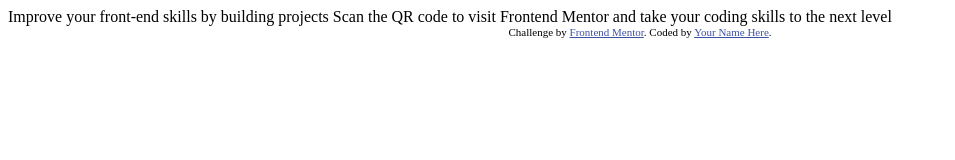
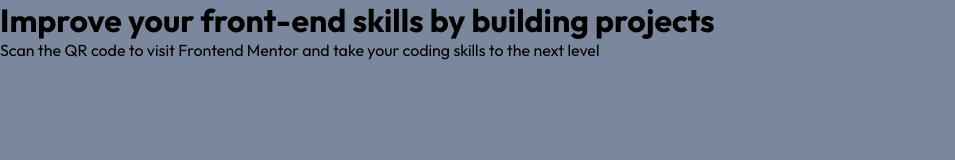
Before and after one commit to jorgenettodev/frontend-mentor, a plain HTML site: page challenge01/index.html in a window 1280 px wide. Shown: the whole page, without its empty margins (0-955 px from the left). Drawn offline with Linux system fonts and the light colour scheme.

Commit message:
Adiciona estrutura html: container, card. --Adiciona cor de background

```diff
--- a/challenge01/index.html
+++ b/challenge01/index.html
@@ -2,27 +2,27 @@
 <html lang="en">
 <head>
   <meta charset="UTF-8">
-  <meta name="viewport" content="width=device-width, initial-scale=1.0"> <!-- displays site properly based on user's device -->
+  <meta name="viewport" content="width=device-width, initial-scale=1.0">
+  <title>Frontend Mentor | QR code component</title>
+  <link href="./style.css" rel="stylesheet">
+  <link href="https://fonts.googleapis.com/css2?family=Outfit:wght@400;700&display=swap" rel="stylesheet">
 
-  <link rel="icon" type="image/png" sizes="32x32" href="./images/favicon-32x32.png">
-
-  <title>Frontend Mentor | QR code component</title>
-
-  <!-- Feel free to remove these styles or customise in your own stylesheet 👍 -->
-  <style>
-    .attribution { font-size: 11px; text-align: center; }
-    .attribution a { color: hsl(228, 45%, 44%); }
-  </style>
 </head>
 <body>
+  <div class="container">
+    <div class="card">
+      <div class="card__image">
 
-  Improve your front-end skills by building projects
+      </div>
 
-  Scan the QR code to visit Frontend Mentor and take your coding skills to the next level
+      <div class="card__text">
+        <h1>Improve your front-end skills by building projects</h1>
+        <p>Scan the QR code to visit Frontend Mentor and take your coding skills to the next level</p>
+      </div>
+    </div>
 
-  <div class="attribution">
-    Challenge by <a href="https://www.frontendmentor.io?ref=challenge" target="_blank">Frontend Mentor</a>.
-    Coded by <a href="#">Your Name Here</a>.
+  </div>
+
   </div>
 </body>
 </html>
--- /dev/null
+++ b/challenge01/style.css
@@ -0,0 +1,11 @@
+* {
+    margin: 0;
+    padding: 0;
+    box-sizing: border-box;
+    font-family: 'Outfit', sans-serif;
+}
+
+body {
+    height: 100vh;
+    background-color: hsl(220, 15%, 55%);
+}
```
